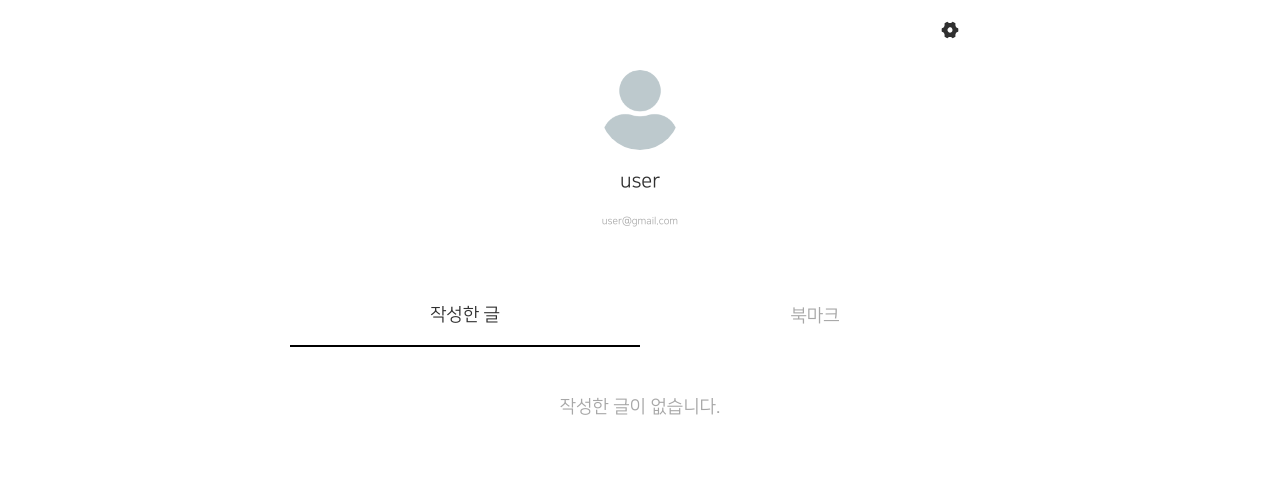
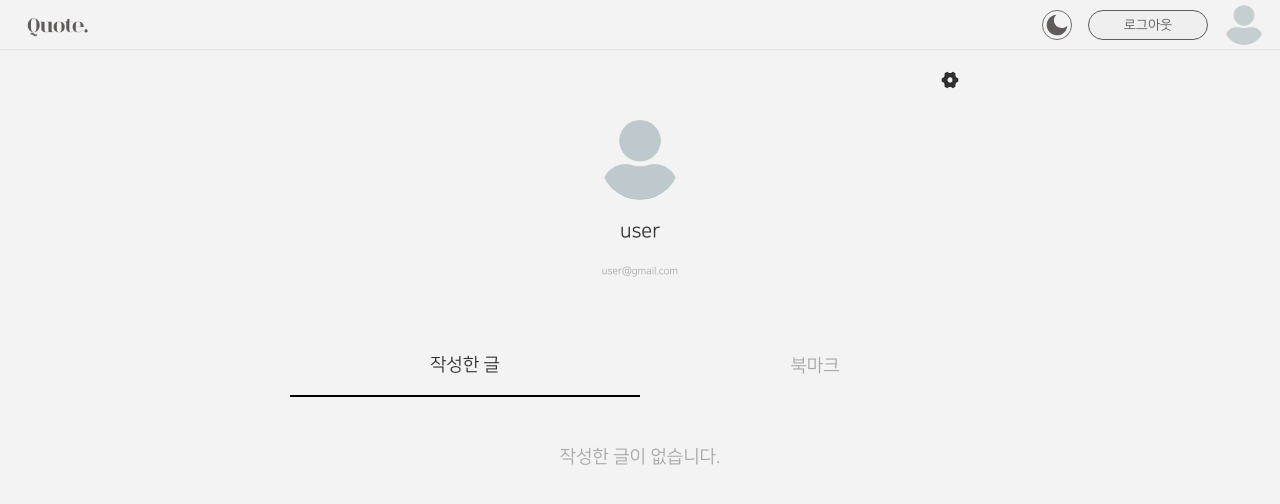
Before and after one commit to prgrms-fe-devcourse/NFE1_2_3_Quote, a React (Vite) app in the folder frontend/: page /mypage in a window 1280 px wide. Shown: the top 504 px of the page. Built offline with nearby package versions, Linux system fonts and the light colour scheme.

Commit message:
🎨 Style: 메인 레이아웃 스타일 추가

```diff
--- a/frontend/src/pages/MyPages/MyPage.tsx
+++ b/frontend/src/pages/MyPages/MyPage.tsx
@@ -2,6 +2,7 @@ import { useState, useRef, useEffect } from "react";
 import styled from "styled-components";
 import ProfileModifyButton from "@assets/icons/profile_modify_button.svg?react";
 import profile from "@assets/images/profile.png";
+import MainLayout from "@/layouts/MainLayout";
 
 // Styled Components
 
@@ -131,10 +132,13 @@ const MyPage = () => {
   }, []);
 
   const getMessage = () => {
-    return activeTab === "posts" ? "작성한 글이 없습니다." : "북마크한 글이 없습니다.";
+    return activeTab === "posts"
+      ? "작성한 글이 없습니다."
+      : "북마크한 글이 없습니다.";
   };
 
   return (
+    <MainLayout>
       <Container>
         <ProfileSection>
           <SettingsButtonWrapper>
@@ -169,6 +173,7 @@ const MyPage = () => {
         </ContentSection>
         <MessageContainer>{getMessage()}</MessageContainer>
       </Container>
+    </MainLayout>
   );
 };
 
```
